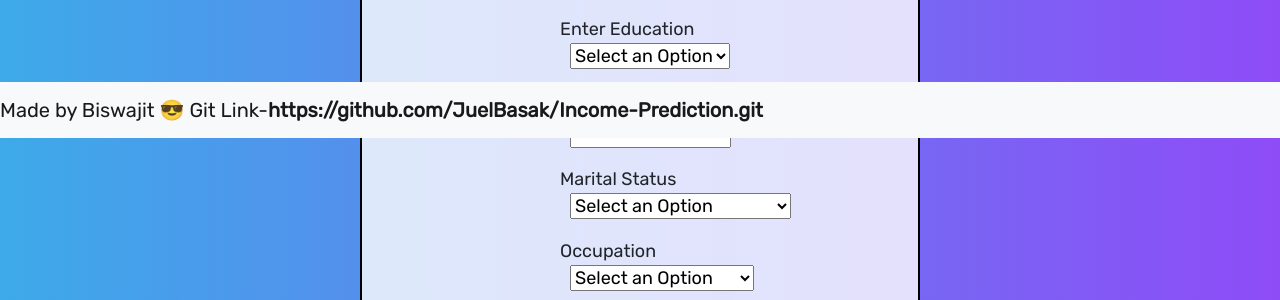
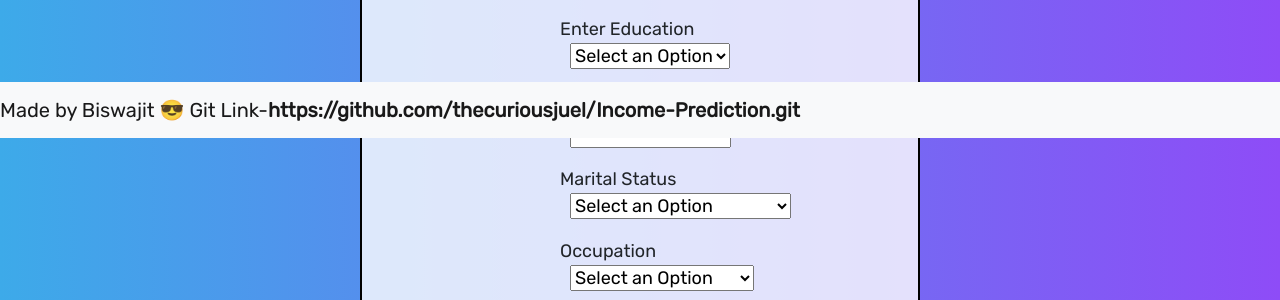
Before and after one commit to JuelBasak/Income-Prediction, a Flask app: page / in a window 1280 px wide. Shown: the part 662-962 px from the top of the page. Run offline with Flask 2, Linux system fonts and the light colour scheme.

Commit message:
Pushing to Heroku

```diff
--- a/templates/index.html
+++ b/templates/index.html
@@ -246,9 +246,9 @@
     </div>
 
     <nav class="navbar fixed-bottom navbar-light bg-light">
-        <a class="navbar-brand" href="https://github.com/JuelBasak/Income-Prediction.git" target="_blank">Made by
+        <a class="navbar-brand" href="https://github.com/thecuriousjuel/Income-Prediction.git" target="_blank">Made by
             Biswajit 😎 Git
-            Link-<strong>https://github.com/JuelBasak/Income-Prediction.git</strong></a>
+            Link-<strong>https://github.com/thecuriousjuel/Income-Prediction.git</strong></a>
     </nav>
 
     <script src="https://cdn.jsdelivr.net/npm/bootstrap@5.1.1/dist/js/bootstrap.bundle.min.js"
--- a/templates/output.html
+++ b/templates/output.html
@@ -54,9 +54,9 @@
     <br><br>
 
     <nav class="navbar fixed-bottom navbar-light bg-light">
-        <a class="navbar-brand" href="https://github.com/JuelBasak/Income-Prediction.git" target="_blank">Made by
+        <a class="navbar-brand" href="https://github.com/thecuriousjuel/Income-Prediction.git" target="_blank">Made by
             Biswajit 😎 Git
-            Link-<strong>https://github.com/JuelBasak/Income-Prediction.git</strong></a>
+            Link-<strong>https://github.com/thecuriousjuel/Income-Prediction.git</strong></a>
     </nav>
 
     <script src="https://cdn.jsdelivr.net/npm/bootstrap@5.1.1/dist/js/bootstrap.bundle.min.js"
```
